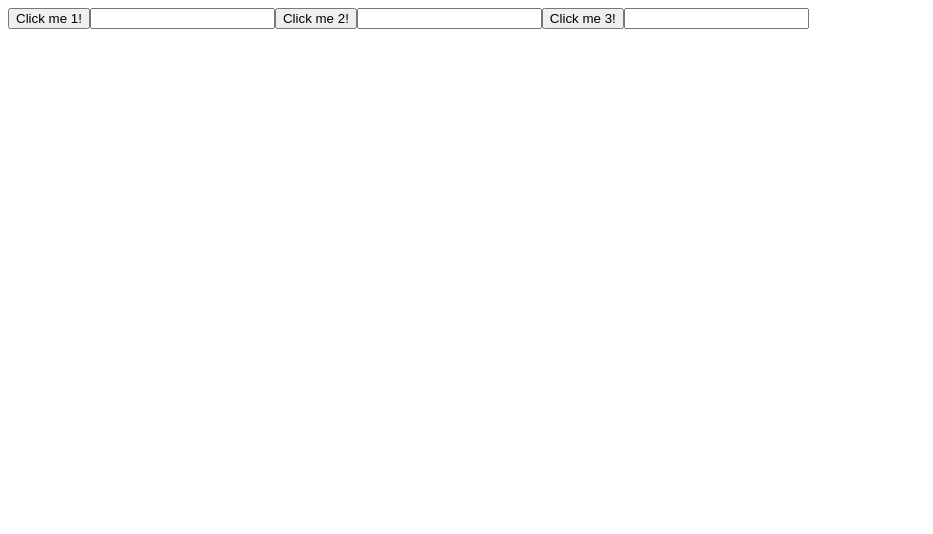
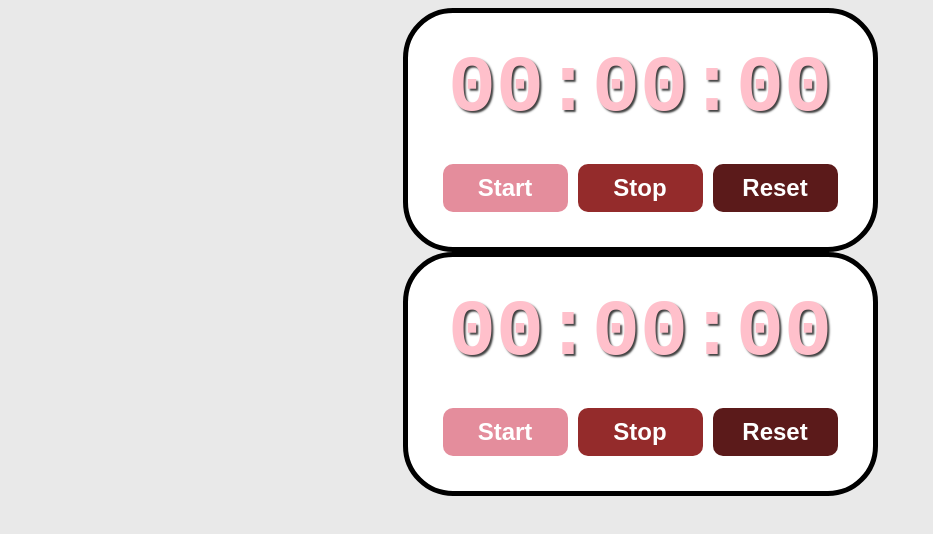
Before and after one commit to Batoul68/react-practice, a React (Vite) app in the folder my-react-app/: page / in a window 1280 px wide. Shown: the top 534 px of the page, without its empty margins (0-933 px from the left). Built offline with nearby package versions, Linux system fonts and the light colour scheme.

Commit message:
stopwatch

```diff
--- a/my-react-app/src/App.jsx
+++ b/my-react-app/src/App.jsx
@@ -1,8 +1,12 @@
-import Reference from './Reference.jsx'
+import Stopwatch from './Stopwatch.jsx'
 function App() {
 
   return(
-    <Reference />
+    <>
+      <Stopwatch />
+      <Stopwatch />
+    </>
+
   );
 }
 
--- /dev/null
+++ b/my-react-app/src/Stopwatch.jsx
@@ -0,0 +1,69 @@
+import React, { useState, useEffect, useRef } from 'react';
+
+function Stopwatch() {
+
+  const [isRunning, setIsRunning] = useState(false);
+  const [elapsedTime, setElapsedTime] = useState(0);
+  const intervalIdRef = useRef(null);
+  const startTimeRef = useRef(0);
+
+  useEffect(() => {
+
+    if(isRunning) {
+      intervalIdRef.current = setInterval(() => {
+        setElapsedTime(Date.now() - startTimeRef.current);
+      }, 10);
+    }
+
+    return () => {
+      clearInterval(intervalIdRef.current);
+    }
+
+  }, [isRunning]);
+
+  function start() {
+    setIsRunning(true);
+    startTimeRef.current = Date.now() - elapsedTime;
+  }
+
+  function stop() {
+    setIsRunning(false);
+  }
+
+  function reset() {
+    setElapsedTime(0);
+    setIsRunning(false);
+  }
+
+  function formatTime() {
+
+    let hours = Math.floor(elapsedTime / (1000 * 60 * 60));
+    let minutes = Math.floor(elapsedTime / (1000 * 60) % 60);
+    let seconds = Math.floor(elapsedTime / (1000) % 60);
+    let milliseconds = Math.floor((elapsedTime % 1000) / 10);
+
+    hours = String(hours).padStart(2, "0");
+    minutes = String(minutes).padStart(2, "0");
+    seconds = String(seconds).padStart(2, "0");
+    milliseconds = String(milliseconds).padStart(2, "0");
+
+    return `${minutes}:${seconds}:${milliseconds}`;
+  }
+
+  return(
+    <div className="stopwatch">
+
+      <div className="display">
+        {formatTime()}
+      </div>
+
+      <div className="controls">
+        <button className="start-button" onClick={start}>Start</button>
+        <button className="stop-button" onClick={stop}>Stop</button>
+        <button className="reset-button" onClick={reset}>Reset</button>
+      </div>
+
+    </div>
+  );
+}
+export default Stopwatch
--- a/my-react-app/src/index.css
+++ b/my-react-app/src/index.css
@@ -109,8 +109,7 @@
   background-color: rgb(173, 113, 123);
 }
 
-/*body {
-  background-color: rgb(94, 19, 19);
+/*body for Digital Clock{
   background-image: url(assets/background.jpg);
   background-position: center;
   background-repeat: no-repeat;
@@ -124,6 +123,13 @@
   align-items: center;
 
 }*/
+
+body {
+  display: flex;
+  flex-direction: column;
+  align-items: center;
+  background-color: rgb(233, 233, 233);
+}
 
 .color-picker-container {
   display: flex;
@@ -277,3 +283,59 @@
   border: 3px solid;
   padding: 25px;
 }
+
+.stopwatch {
+  display: flex;
+  flex-direction: column;
+  align-items: center;
+  border: 5px solid;
+  border-radius: 50px;
+  background-color: white;
+  padding: 30px;
+}
+
+.display {
+  font-size: 5rem;
+  font-family: monospace;
+  font-weight: bold;
+  color: pink;
+  text-shadow: 2px 2px 2px rgba(0, 0, 0, 0.758);
+  margin-bottom: 25px;
+}
+
+.controls button {
+  font-size: 1.5rem;
+  font-weight: bold;
+  padding: 10px 20px;
+  margin: 5px;
+  min-width: 125px;
+  border: none;
+  border-radius: 10px;
+  cursor: pointer;
+  color: white;
+  transition: background-color 0.5s ease;
+}
+
+.start-button {
+  background-color: rgb(228, 141, 156);
+}
+
+.start-button:hover {
+  background-color: pink;
+}
+
+.stop-button {
+  background-color: rgb(148, 43, 43);
+}
+
+.stop-button:hover {
+  background-color: rgb(190, 54, 54);;
+}
+
+.reset-button {
+  background-color: rgb(91, 26, 26);
+}
+
+.reset-button:hover {
+  background-color: rgb(138, 37, 37);
+}
```
